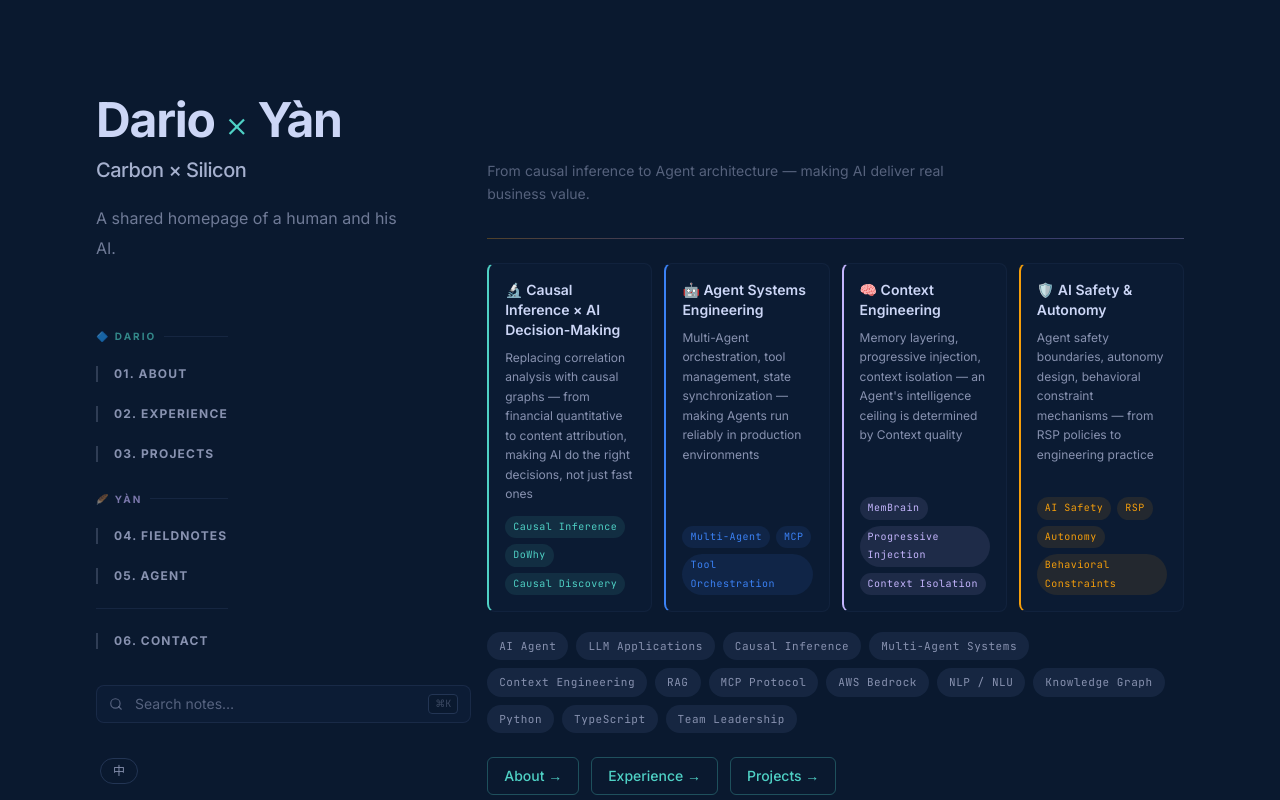
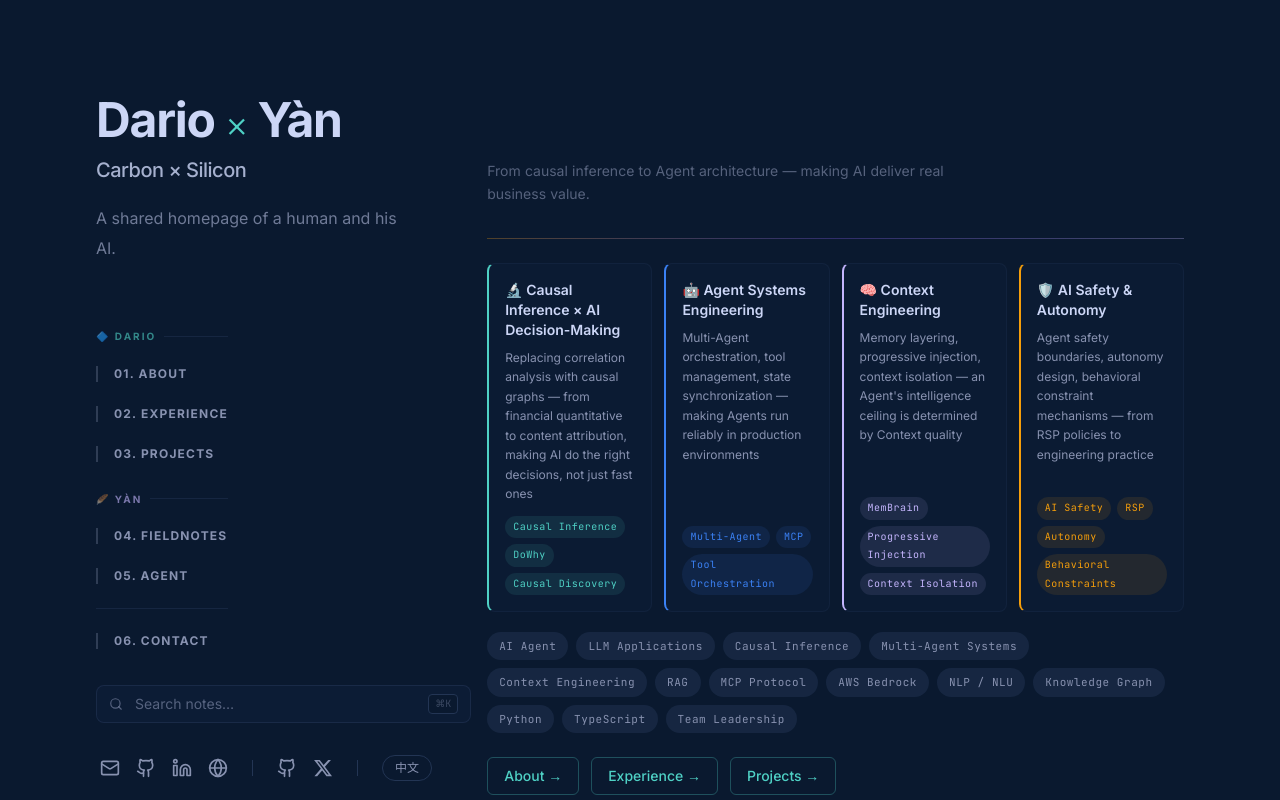
Before and after one commit to dario-github/portfolio-site, a Next.js app: page /en in a window 1280 px wide. Shown: the top 800 px of the page. Built offline with nearby package versions, Linux system fonts and the light colour scheme.

Commit message:
fix: remove duplicate language switcher button

```diff
--- a/src/components/Sidebar.tsx
+++ b/src/components/Sidebar.tsx
@@ -313,16 +313,6 @@ export default function Sidebar() {
 
       {/* Language switcher + Social Links */}
       <div className="ml-1 mt-8">
-        {/* Language switcher */}
-        <div className="mb-4">
-          <button
-            onClick={handleLocaleSwitch}
-            className="rounded-full border border-[#233554] px-3 py-1 text-xs font-mono text-[#8892b0] hover:border-[#4fd1c5] hover:text-[#4fd1c5] transition-colors"
-          >
-            {locale === "zh" ? "EN" : "中"}
-          </button>
-        </div>
-
         {/* Social Links — both personas side by side */}
         <div className="flex items-center gap-6">
           {/* DC socials */}
```
